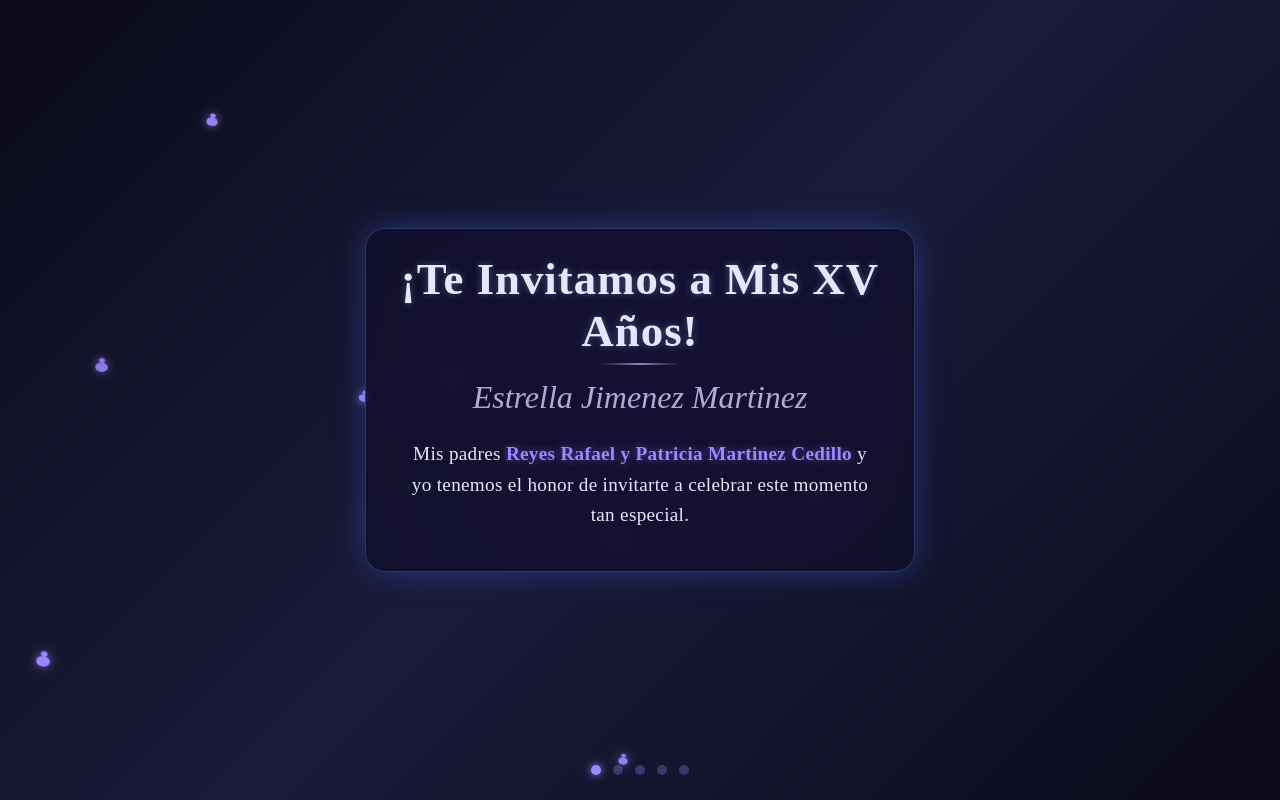
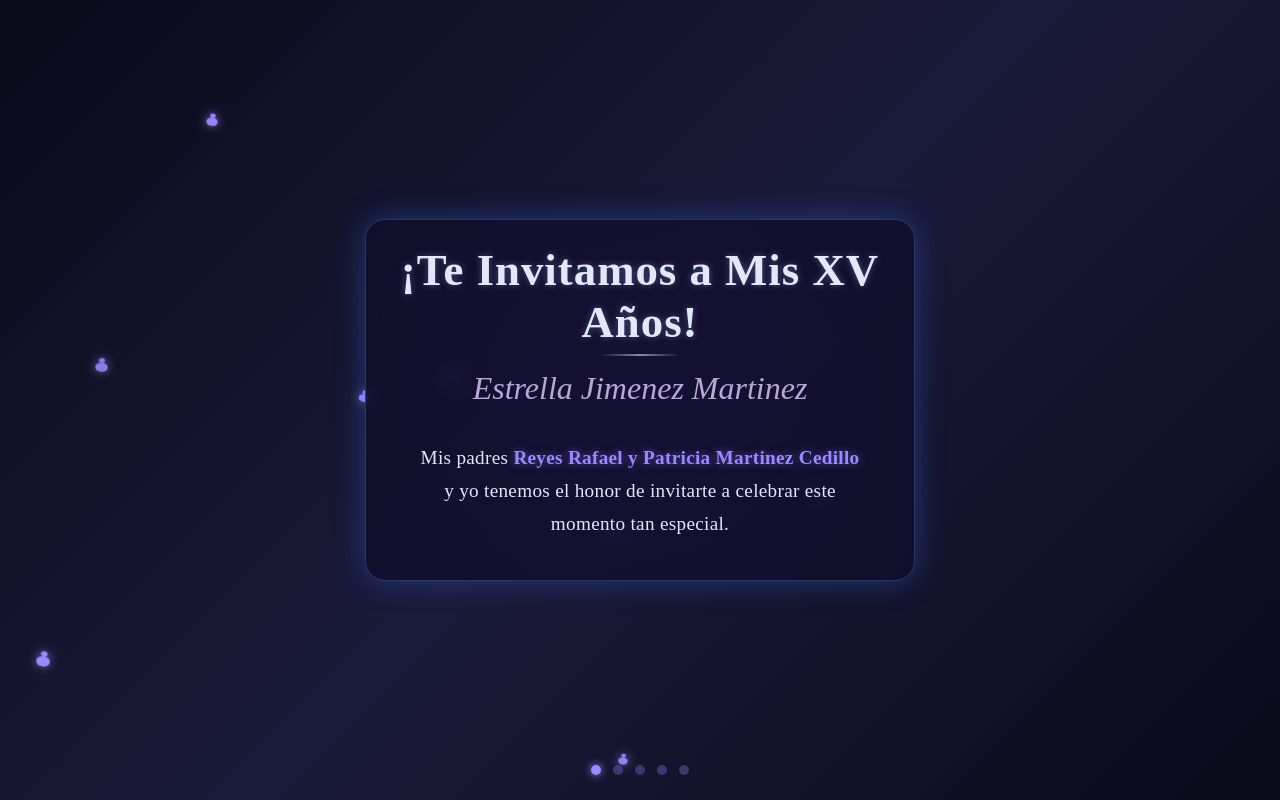
Before and after one commit to Rafa-hud/star_jmz, a React (Create React App) app: page / in a window 1280 px wide. Built offline with nearby package versions, Linux system fonts and the light colour scheme.

Commit message:
xv_nueva3

```diff
--- a/src/App.js
+++ b/src/App.js
@@ -75,6 +75,9 @@ const ContentBox = styled(motion.div)`
   margin: 0 auto;
   position: relative;
   overflow: hidden;
+  display: flex;
+  flex-direction: column;
+  align-items: center;
 
   &::before {
     content: "";
@@ -110,6 +113,7 @@ const Title = styled.h1`
   display: inline-block;
   max-width: 100%;
   padding: 0 10px;
+  text-align: center;
 
   &::after {
     content: "";
@@ -137,6 +141,7 @@ const Subtitle = styled.h2`
   ${css`animation: ${float} 4s infinite ease-in-out;`}
   max-width: 100%;
   padding: 0 10px;
+  text-align: center;
 
   @media (max-width: 480px) {
     font-size: clamp(1.3rem, 5vw, 1.8rem);
@@ -146,15 +151,17 @@ const Subtitle = styled.h2`
 const Text = styled.p`
   font-size: clamp(1rem, 3.8vw, 1.2rem);
   color: #e6e6fa;
-  line-height: 1.6;
+  line-height: 1.7;
   margin: 1rem auto;
   letter-spacing: 0.3px;
-  max-width: 100%;
-  padding: 0 15px;
+  max-width: 90%;
+  padding: 0 10px;
+  text-align: center;
 
   @media (max-width: 480px) {
     font-size: clamp(0.95rem, 4vw, 1.1rem);
-    line-height: 1.5;
+    line-height: 1.6;
+    max-width: 95%;
   }
 `;
 
@@ -171,6 +178,7 @@ const EventDetail = styled.div`
   border-bottom: 1px solid rgba(138, 138, 186, 0.4);
   position: relative;
   max-width: 90%;
+  text-align: center;
 
   &::before, &::after {
     content: "✧";
@@ -191,6 +199,7 @@ const EventDetail = styled.div`
   @media (max-width: 480px) {
     padding: 0.8rem;
     margin: 1.2rem auto;
+    max-width: 95%;
   }
 `;
 
@@ -213,6 +222,7 @@ const Button = styled(motion.button)`
   display: block;
   width: auto;
   max-width: 90%;
+  text-align: center;
 
   &::before {
     content: "";
@@ -367,20 +377,10 @@ const InvitationPresentation = () => {
       content: (
         <>
           <Title>Un Mensaje Especial</Title>
-      <Text style={{
-        fontStyle: 'italic',
-        margin: '1.5rem auto',
-        padding: '0 10px',
-        maxWidth: '90%',
-        lineHeight: '1.7'
-      }}>
+          <Text style={{ fontStyle: 'italic', margin: '1.5rem 0' }}>
             "He aprendido que estar con quienes amo es suficiente para ser feliz. Por eso deseo compartir contigo este momento que solo se vive una vez"
           </Text>
-      <Subtitle style={{
-        marginTop: '1.5rem',
-        fontWeight: '600',
-        color: '#e6e6fa'
-      }}>
+          <Subtitle style={{ marginTop: '1rem', fontWeight: '600' }}>
             - Con cariño, Estrella
           </Subtitle>
         </>
```
Lines whose indentation alone changed are shown as unchanged.
